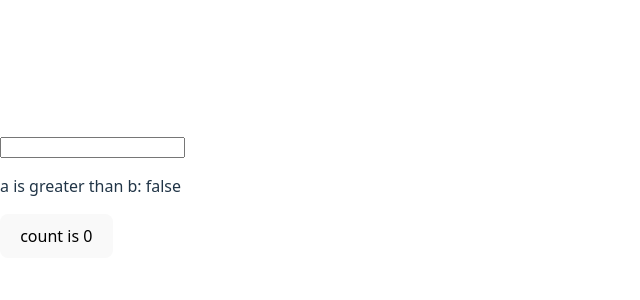
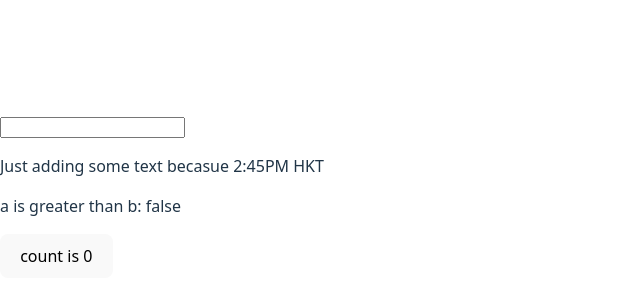
Before and after one commit to georgebranda-source/reactjs-firstsite, a React (Vite) app: page / in a window 1280 px wide. Shown: the part 204-504 px from the top of the page, without its empty margins (0-640 px from the left). Built offline with nearby package versions, Linux system fonts and the light colour scheme.

Commit message:
Update App.jsx

```diff
--- a/src/App.jsx
+++ b/src/App.jsx
@@ -15,6 +15,9 @@ function App() {
       placeholder=""
       />
       <p> {text} </p>
+      <p> Just adding some text becasue
+        2:45PM HKT
+      </p>
 
 
 
```
